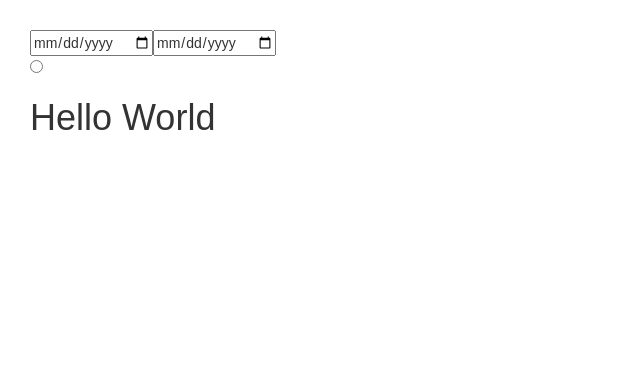
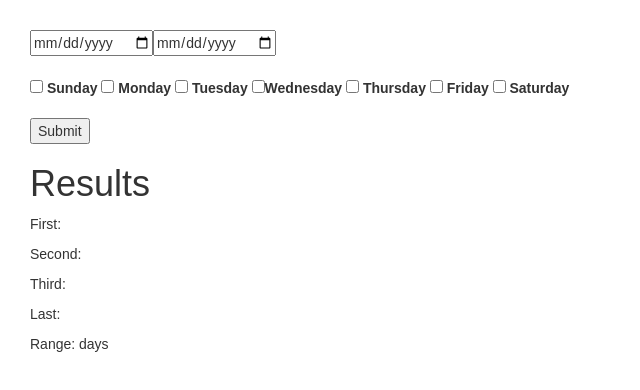
Before and after one commit to generalassembly-atx/ga-observation-scheduler, a React (Create React App) app: page / in a window 1280 px wide. Shown: the top 390 px of the page, without its empty margins (0-640 px from the left). Built offline with nearby package versions, Linux system fonts and the light colour scheme.

Commit message:
capturing form data and implemented momentjs

```diff
--- a/package.json
+++ b/package.json
@@ -6,6 +6,7 @@
     "react-scripts": "0.4.1"
   },
   "dependencies": {
+    "moment": "^2.14.1",
     "react": "^15.3.1",
     "react-dom": "^15.3.1"
   },
--- a/src/App.js
+++ b/src/App.js
@@ -2,10 +2,13 @@ import React, { Component } from 'react';
 import logo from './logo.svg';
 import './App.css';
 import Homepage from './components/Homepage'
+import moment from 'moment';
+
+
+class App extends Component {
 
 
 
-class App extends Component {
   render() {
     return (
       <div>
--- a/src/components/Form.js
+++ b/src/components/Form.js
@@ -3,13 +3,24 @@ import React, { Component } from 'react';
 class Form extends Component {
   render() {
     return (
-      <div className="form">
-        <form>
-          <div className="dates">
-            <input type="date" placeholder="Enter Start Date" ref="start" />
-            <input type="date" placeholder="Enter End Date" ref="end" />
-          </div>
-          <input type="radio" name="monday" />
+      <div>
+        <form onSubmit={this.props.onPost} className="form">
+          <fieldset className="dates">
+            <input type="date" placeholder="Enter Start Date" name="start" ref="start" />
+            <input type="date" placeholder="Enter End Date" name="end" ref="end" />
+          </fieldset>
+          <br></br>
+          <fieldset className="days">
+            <input type="checkbox" className="day" name="day" ref="day" value="sun" /> Sunday<span> </span>
+            <input type="checkbox" className="day" name="day" ref="day" value="mon" /> Monday<span> </span>
+            <input type="checkbox" className="day" name="day" ref="day" value="tues" /> Tuesday<span> </span>
+            <input type="checkbox" className="day" name="day" ref="day" value="wed" />Wednesday<span> </span>
+            <input type="checkbox" className="day" name="day" ref="day" value="thurs" /> Thursday<span> </span>
+            <input type="checkbox" className="day" name="day" ref="day" value="fri" /> Friday<span> </span>
+            <input type="checkbox" className="day" name="day" ref="day" value="sat" /> Saturday<span> </span>
+          </fieldset>
+          <br></br>
+          <input type="submit" value="Submit"/>
         </form>
       </div>
     )
--- a/src/components/Homepage.js
+++ b/src/components/Homepage.js
@@ -2,13 +2,59 @@ import React, { Component } from 'react';
 
 import Form from './Form'
 import Results from './Results'
+// var moment = require('moment');
+import moment from 'moment';
 
 class Homepage extends Component {
+
+  constructor(props) {
+    super(props);
+
+    // this.onPost = this.onPost.bind(this)
+
+    this.state = {
+      days: [],
+      startDate: null,
+      endDate: null,
+      diff: null,
+      first: null,
+      second: null,
+      third: null,
+      fourth: null
+    };
+  }
+
+  onPost(event) {
+    event.preventDefault();
+    let days = [];
+    for (var i = 0; i < event.target.day.length; i++) {
+      if (event.target.day[i].checked) {
+        days.push(event.target.day[i].value);
+      }
+    }
+    let day1 = event.target.start.value;
+    let day2 = event.target.end.value
+    let startDate = moment(day1).format("dddd, MMMM Do, YYYY");
+    let endDate = moment(day2).format("dddd, MMMM Do, YYYY");
+    let first = moment(day1).add(4, 'days').format("dddd, MMMM Do, YYYY");
+    let fourth = moment(day2).subtract(7, 'days').format("dddd, MMMM Do, YYYY");
+    this.setState({
+      days: days,
+      startDate: startDate,
+      endDate: endDate,
+      diff: moment(event.target.end.value).diff(moment(event.target.start.value), 'days'),
+      first: first,
+      fourth: fourth
+    });
+  };
+
   render() {
+    console.log('state', this.state.diff);
+
     return (
       <div>
-        <Form />
-        <Results />
+        <Form onPost={this.onPost.bind(this)}/>
+        <Results days={this.state.days} startDate={this.state.startDate} endDate={this.state.endDate} diff={this.state.diff} first={this.state.first} fourth={this.state.fourth} />
       </div>
     )
   }
--- a/src/components/Results.js
+++ b/src/components/Results.js
@@ -1,10 +1,22 @@
 import React, { Component } from 'react';
+var moment = require('moment');
+
+let startDate = '';
 
 class Results extends Component {
+
+
+
   render() {
+    console.log('startDate ', startDate);
     return (
       <div>
-        <h1>Hello World</h1>
+        <h1>Results</h1>
+        <p>First: {this.props.first}</p>
+        <p>Second: </p>
+        <p>Third: </p>
+        <p>Last: {this.props.fourth}</p>
+        <p>Range: {this.props.diff} days</p>
       </div>
     )
   }
--- a/src/index.css
+++ b/src/index.css
@@ -3,3 +3,7 @@ body {
   padding: 0;
   font-family: sans-serif;
 }
+
+.days {
+  font-weight: bold;;
+}
```
